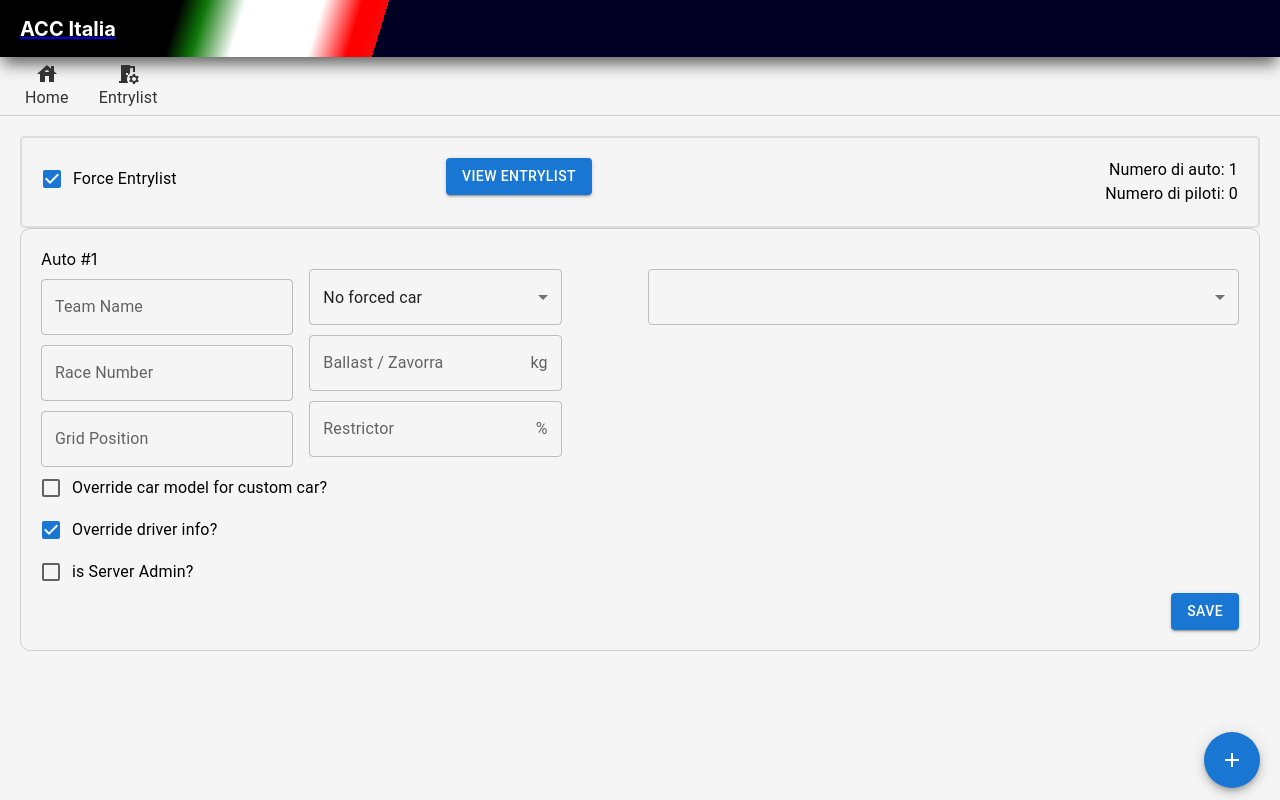
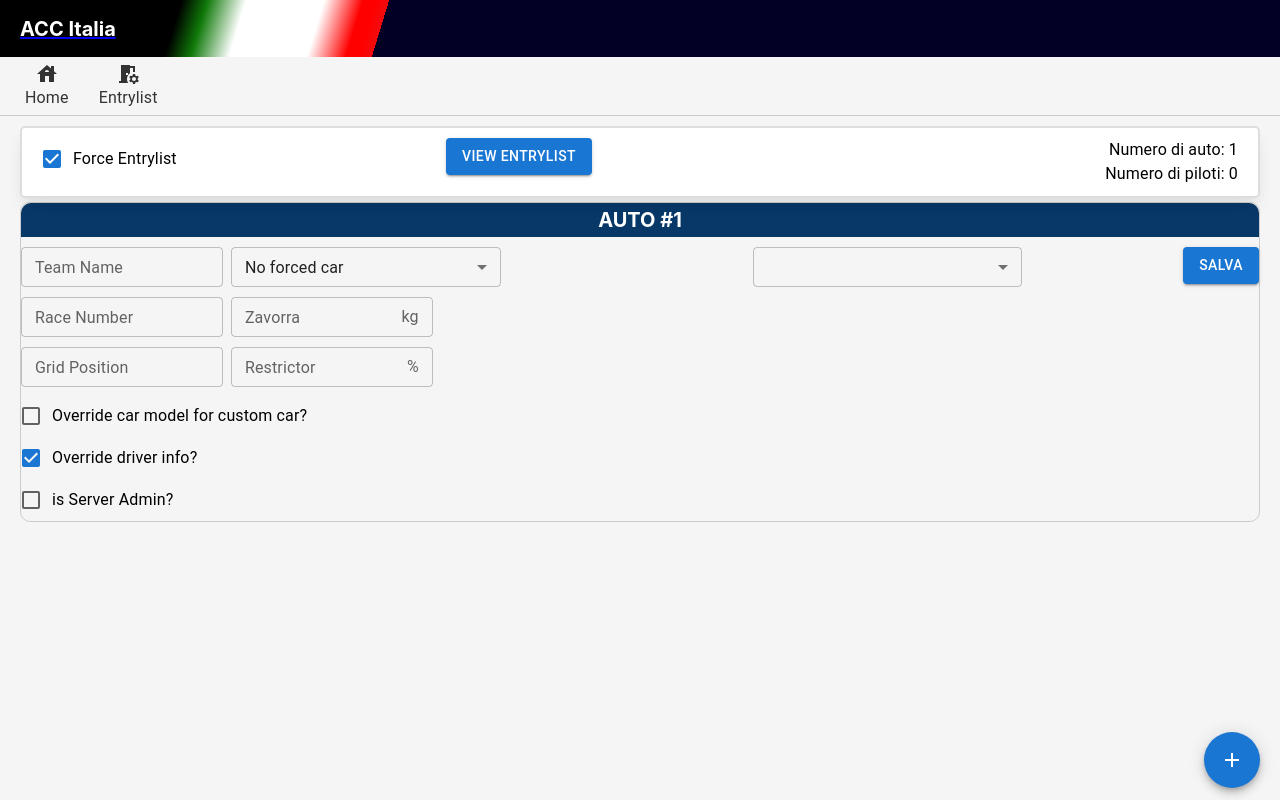
Before and after one commit to AlexDevsTheWeb/accitalia_entrylist, a React (Create React App) app: page /entrylist in a window 1280 px wide. Built offline with nearby package versions, Linux system fonts and the light colour scheme.

Commit message:
ui restyling for entrylist

```diff
--- a/src/components/buttonBar/styled/buttonBar.styled.tsx
+++ b/src/components/buttonBar/styled/buttonBar.styled.tsx
@@ -14,7 +14,7 @@
 	align-items: center;
 	padding: 0px 20px;
 	gap: 20px;
-	box-shadow: 0px 10px 15px -3px rgba(0, 0, 0, 0.1);
+	/* box-shadow: 0px 10px 15px -3px rgba(0, 0, 0, 0.1); */
 `;
 
 export const HomeIconStyled = styled(HouseIcon)`
--- a/src/components/entrylist/styled/entrylist.styled.tsx
+++ b/src/components/entrylist/styled/entrylist.styled.tsx
@@ -12,5 +12,5 @@
 `;
 export const Wrapper = styled.section`
 	background-color: #f5f5f5;
-	padding: 20px;
+	padding: 10px 20px;
 `;
--- a/src/components/entrylist/styled/entrylistGeneral.styled.tsx
+++ b/src/components/entrylist/styled/entrylistGeneral.styled.tsx
@@ -4,7 +4,12 @@
 export const Wrapper = styled.div`
 	border: 2px solid #ddd;
 	border-radius: 5px;
-	padding: 20px;
+	padding: 10px 20px;
+	position: sticky;
+	top: 0;
+	background: white;
+	z-index: 100;
+	box-shadow: 0px 10px 15px -3px rgba(0, 0, 0, 0.1);
 `;
 
 export const HeaderRightGrid = styled(Grid)`
--- a/src/components/shared/styled/shared.styled.tsx
+++ b/src/components/shared/styled/shared.styled.tsx
@@ -18,7 +18,7 @@
 		rgba(2, 0, 36, 1) 30%
 	);
 	height: auto;
-	box-shadow: 0px 10px 15px -3px rgba(0, 0, 0, 0.607);
+	/* box-shadow: 0px 10px 15px -3px rgba(0, 0, 0, 0.607); */
 	display: block;
 	display: flex;
 	flex-direction: row;
--- a/src/components/team/customCar.component.tsx
+++ b/src/components/team/customCar.component.tsx
@@ -307,6 +307,9 @@
 				onChange={(e: any) => handleChange(e)}
 				defaultValue="-1"
 				value={carID}
+				sx={{ m: 0, width: "30ch" }}
+				style={{ marginTop: "10px" }}
+				size="small"
 			>
 				{carData
 					? Object.values(carData).map((car, index) => {
--- a/src/components/team/driver.component.tsx
+++ b/src/components/team/driver.component.tsx
@@ -23,8 +23,8 @@
 const Driver = () => {
 	const dispatch = useDispatch<any>();
 	const { drivers } = useSelector((store: any) => store.drivers);
+	const [number, setNumber] = useState(1);
 
-	const team = useSelector((store: any) => store.team);
 	const [teamDriver, setTeamDriver] = useState<any>([null]);
 	const [stID, setStID] = useState("");
 	const { singleDriver } = useSelector((store: any) => store.driver);
@@ -35,10 +35,10 @@
 		const matches: any = driversArray.filter((drivers: any) => {
 			return drivers.steamid === e.target.value;
 		});
-
+		setNumber(number + 1);
 		setTeamDriver([
 			...teamDriver,
-			<TeamDriver key={e.target.value} matches={matches[0]} />,
+			<TeamDriver key={e.target.value} matches={matches[0]} number={number} />,
 		]);
 
 		dispatch(setNumeroPiloti());
@@ -52,9 +52,12 @@
 				<Select
 					labelId="demo-simple-select-label"
 					id="demo-simple-select"
-					label="Driver"
+					// label="Driver"
 					value={stID}
 					onChange={(e: any) => handleChange(e)}
+					sx={{ m: 0, width: "30ch" }}
+					style={{ marginTop: "10px" }}
+					size="small"
 				>
 					{drivers
 						? Object.values(drivers).map((driver: any) => {
--- a/src/components/team/styled/teamContainer.styled.tsx
+++ b/src/components/team/styled/teamContainer.styled.tsx
@@ -2,6 +2,16 @@
 export const Wrapper = styled.section`
 	border: 1px solid #ccc;
 	border-radius: 10px;
-	padding: 20px;
+	margin-top: 4px;
 `;
-export const AutoWrapper = styled.section``;
+export const AutoWrapper = styled.section`
+	background-color: #073868;
+	padding: 5px;
+	color: #fff;
+	font-weight: bold;
+	border-top-left-radius: 10px;
+	border-top-right-radius: 10px;
+	text-align: center;
+	text-transform: uppercase;
+	font-size: 20px;
+`;
--- a/src/components/team/teamCheckbox.component.tsx
+++ b/src/components/team/teamCheckbox.component.tsx
@@ -2,6 +2,7 @@
 import { useDispatch } from "react-redux";
 import styled from "styled-components";
 import { handleChangeCheckBox } from "../../features/team/teamSlice";
+import Grid2 from "@mui/material/Unstable_Grid2"; // Grid version 2
 
 const TeamCheckbox = () => {
 	const dispatch = useDispatch();
--- a/src/components/team/teamContainer.component.tsx
+++ b/src/components/team/teamContainer.component.tsx
@@ -12,6 +12,7 @@
 	insertDriversInTeam,
 } from "../../features/team/teamSlice";
 import { resetTeamDriver } from "../../features/drivers/driversSlice";
+import styled from "styled-components";
 
 const TeamContainer = () => {
 	const { numeroAuto } = useSelector((store: any) => store.entrylist);
@@ -38,16 +39,17 @@
 			<AutoWrapper>Auto #{auto}</AutoWrapper>
 
 			<Grid2 container spacing={2}>
-				<Grid2 xs={6}>
-					<Grid2 container spacing={2}>
-						<Grid2 xs={6}>
+				<Grid2 xs={7}>
+					<Grid2 container spacing={1}>
+						<Grid2 xs={3}>
 							<Stack>
 								<TextField
 									label="Team Name"
 									name="teamName"
 									id="outlined-start-adornment"
-									sx={{ m: 0, width: "25ch" }}
-									style={{ textAlign: "right", marginTop: "10px" }}
+									sx={{ m: 0, width: "20ch" }}
+									style={{ marginTop: "10px" }}
+									size="small"
 									type="text"
 									onChange={(e: any) => handleChange(e)}
 								/>
@@ -55,8 +57,9 @@
 									label="Race Number"
 									name="raceNumber"
 									id="outlined-start-adornment"
-									sx={{ m: 0, width: "25ch" }}
-									style={{ textAlign: "right", marginTop: "10px" }}
+									sx={{ m: 0, width: "20ch" }}
+									style={{ marginTop: "10px" }}
+									size="small"
 									type="number"
 									onChange={(e: any) => handleChange(e)}
 								/>
@@ -64,22 +67,24 @@
 									label="Grid Position"
 									name="defaultGridPosition"
 									id="outlined-start-adornment"
-									sx={{ m: 0, width: "25ch" }}
-									style={{ textAlign: "right", marginTop: "10px" }}
+									sx={{ m: 0, width: "20ch" }}
+									style={{ marginTop: "10px" }}
+									size="small"
 									type="number"
 									onChange={(e: any) => handleChange(e)}
 								/>
 							</Stack>
 						</Grid2>
-						<Grid2 xs={6}>
+						<Grid2 xs={4}>
 							<Stack>
 								<CustomCar />
 								<TextField
-									label="Ballast / Zavorra"
+									label="Zavorra"
 									name="ballastKg"
 									id="outlined-start-adornment"
-									sx={{ m: 0, width: "25ch" }}
-									style={{ textAlign: "right", marginTop: "10px" }}
+									sx={{ m: 0, width: "20ch" }}
+									style={{ marginTop: "10px" }}
+									size="small"
 									type="number"
 									onChange={(e: any) => handleChange(e)}
 									InputProps={{
@@ -92,8 +97,9 @@
 									label="Restrictor"
 									name="restrictor"
 									id="outlined-start-adornment"
-									sx={{ m: 0, width: "25ch" }}
-									style={{ textAlign: "right", marginTop: "10px" }}
+									sx={{ m: 0, width: "20ch" }}
+									style={{ marginTop: "10px" }}
+									size="small"
 									type="number"
 									onChange={(e: any) => handleChange(e)}
 									InputProps={{
@@ -104,25 +110,46 @@
 								/>
 							</Stack>
 						</Grid2>
+						<Grid2 xs={5}>
+							<TeamCheckbox />
+						</Grid2>
 					</Grid2>
-					<Stack>
-						<TeamCheckbox />
-					</Stack>
 				</Grid2>
-				<Grid2 xs={6}>
+				<Grid2 xs={4}>
 					<Driver />
+				</Grid2>
+				<Grid2 xs={1}>
+					<div
+						style={{
+							width: "100%",
+							display: "flex",
+							justifyContent: "flex-end",
+							marginTop: "10px",
+							paddingRight: "20px",
+						}}
+					>
+						<Button variant="contained" onClick={handleClick}>
+							SALVA
+						</Button>
+					</div>
 				</Grid2>
 			</Grid2>
 
 			<div
 				style={{ width: "100%", display: "flex", justifyContent: "flex-end" }}
-			>
-				<Button variant="contained" onClick={handleClick}>
-					SAVE
-				</Button>
-			</div>
+			></div>
 		</Wrapper>
 	);
 };
 
+const MyStack = styled(Stack)`
+	display: flex !important;
+	flex-direction: column !important;
+	flex-wrap: wrap !important;
+	align-content: space-between !important;
+	justify-content: space-between !important;
+	align-items: stretch !important;
+	height: 100% !important;
+`;
+
 export default TeamContainer;
--- a/src/components/team/teamDriver.component.tsx
+++ b/src/components/team/teamDriver.component.tsx
@@ -1,8 +1,8 @@
-import { TextField } from "@mui/material";
+import { Button, TextField } from "@mui/material";
 import styled from "styled-components";
 import { nameCleaner } from "../../utils/nameCleaner.utils";
 
-const TeamDriver = ({ matches }: any) => {
+const TeamDriver = ({ matches, number }: any) => {
 	const { nome, steamid } = matches;
 	const nomeIntero = nameCleaner(nome);
 
@@ -18,8 +18,12 @@
 
 	return (
 		<Wrapper>
-			<TextField disabled value={`${nomeIntero} (${shortname})`} />
-			<TextField disabled value={steamid} />
+			<TextField
+				variant="standard"
+				disabled
+				fullWidth
+				value={`${number} - ${nomeIntero} (${shortname}) - ${steamid}`}
+			/>
 		</Wrapper>
 	);
 };
```
